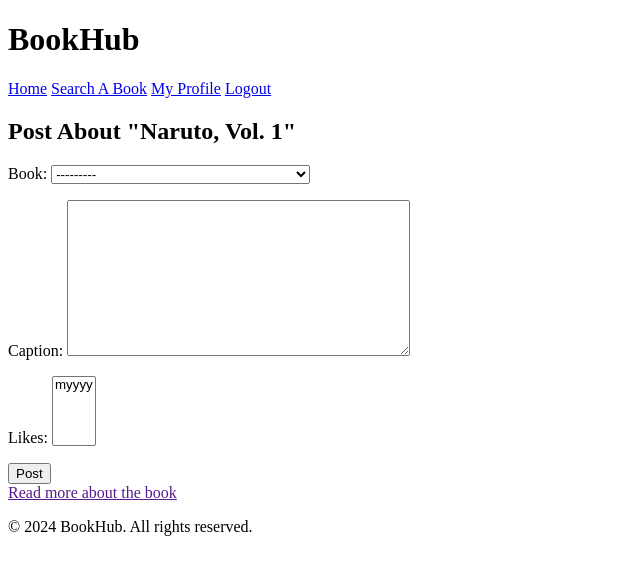
After one commit to Pymich999/ProjectHub, a Django app: page /create-post/1/ in a window 1280 px wide. The commit adds this page. Shown: the top 575 px of the page, without its empty margins (0-640 px from the left). Run offline with Django 5.2, Linux system fonts and the light colour scheme; a user stored in the database is signed in; data comes from the database, SQL or seed files in the repository.

Commit message:
New changes to booklist page and view, addition of new views(Post, Likes, Comment. This commit awaits update as most of the views are unstable
Some description

```diff
--- a/mbookhub/forms.py
+++ b/mbookhub/forms.py
@@ -1,12 +1,7 @@
 from django import forms
-from .models import Book, Profile
+from .models import Profile, Post
 from django.contrib.auth.forms import UserCreationForm
 from django.contrib.auth.models import User
-
-class Bookform(forms.ModelForm):
-    class Meta:
-        model = Book
-        fields = ['title', 'author', 'genre', 'description', 'isbn', 'rating', 'cover_image']
 
 
 class SignupForm(UserCreationForm):
@@ -24,3 +19,8 @@ class ProfileUpdateForm(forms.ModelForm):
 
 class BookSearchForm(forms.Form):
     query = forms.CharField(max_length=255, label='Search For A Book')
+
+class PostForm(forms.ModelForm):
+    class Meta:
+        model = Post
+        fields = ['book', 'caption', 'likes']
--- a/mbookhub/models.py
+++ b/mbookhub/models.py
@@ -1,17 +1,15 @@
 from django.db import models
 from django.contrib.auth.models import User
+from django.core.validators import MinValueValidator, MaxValueValidator
 
 # Create your models here.
 
 class Book(models.Model):
-    title = models.CharField(max_length=50)
-    author = models.CharField(max_length=50)
-    genre = models.CharField(max_length= 15)
-    description = models.TextField()
-    isbn = models.CharField(max_length=13, unique=True)
-    rating = models.DecimalField(max_digits=3, decimal_places=2, default=0.00)
-    created_at = models.DateTimeField(auto_now_add=True)
-    cover_image = models.ImageField(upload_to='book_covers/', blank=True, null=True)
+    title = models.CharField(max_length=250)
+    authors = models.CharField(max_length=250)
+    description = models.TextField(blank=True, null=True)
+    published_date = models.CharField(max_length=10)
+    thumbnail = models.URLField(blank=True, null=True)
 
     def __str__(self):
         return self.title
@@ -38,3 +36,33 @@ class Books(models.Model):
 
     def __str__(self):
         return f"{self.title} by {self.author}"
+
+#model to store users post about a book
+class Post(models.Model):
+    user = models.ForeignKey(User, on_delete=models.CASCADE)
+    book = models.ForeignKey(Book, on_delete=models.CASCADE)
+    caption = models.TextField(null=True, blank=True) #users thoughts about a book
+    created_at = models.DateTimeField(auto_now_add=True)
+    likes = models.ManyToManyField(User, related_name="post_likes", blank=True) #Users like on a book
+
+    def __str__(self):
+        return f"{self.user.username}'s post about {self.book.title}"
+
+
+class Comment(models.Model):
+    post = models.ForeignKey(Post, on_delete=models.CASCADE, related_name="comments")
+    user = models.ForeignKey(User, on_delete=models.CASCADE)
+    content = models.TextField()
+    created_at = models.DateTimeField(auto_now_add=True)
+
+    def __str__(self):
+        return f"Comment By {self.user.username}'s on {self.post.book.title}"
+
+
+class Rating(models.Model):
+    book = models.ForeignKey(Book, on_delete=models.CASCADE, related_name="ratings")
+    user = models.ForeignKey(User, on_delete=models.CASCADE)
+    rating = models.IntegerField(validators=[MinValueValidator(1), MaxValueValidator(5)]) #rating between 1 and 5
+
+    def __str__(self):
+        return f"{self.user.username} rated {self.book.title} {self.rating}/5"
--- a/mbookhub/templates/base.html
+++ b/mbookhub/templates/base.html
@@ -12,7 +12,6 @@
         <h1>BookHub</h1>
         <nav>
             <a href="{% url 'book_list' %}">Home</a>
-            <a href="{% url 'add' %}">Add Book</a>
             <a href="{% url 'search'%}">Search A Book<a/>
             <a href="{% url 'profile' %}">My Profile</a>
             <a href="{% url 'logout' %}">Logout</a>
--- a/mbookhub/templates/mbook/addbook.html
+++ b/mbookhub/templates/mbook/addbook.html
@@ -38,7 +38,8 @@
                   <input type="hidden" name= "published_date" value="{{ book.published_date}}">
                   <input type="hidden" name= "description" value="{{book.description}}">
                   <input type="hidden" name= "thumbnail" value="{{book.thumbnail}}">
-                  <button type="submit">Add To My Catalogue</button>
+                  <button type="submit" name="action" value="add_to_catalogue">Add To My Catalogue</button>
+                  <button type="submit" name="action" value="post_to_booklist">Post</button>
                 </form>
             </li>
         {% endfor %}
--- /dev/null
+++ b/mbookhub/templates/mbook/create_post.html
@@ -0,0 +1,13 @@
+{% extends 'base.html' %}
+
+{% block content %}
+    <h2>Post About "{{ book.title }}"</h2>
+
+    <form method="POST">
+        {% csrf_token %}
+        {{ form.as_p }}  <!-- Render the form fields properly -->
+        <button type="submit">Post</button>
+    </form>
+
+    <a href="{{ book.infolink }}">Read more about the book</a> <!-- Link to book details if needed -->
+{% endblock %}
--- a/mbookhub/urls.py
+++ b/mbookhub/urls.py
@@ -1,5 +1,5 @@
 from django.urls import path
-from .views import CustomLoginView, signup, add_book,book_list,profile,addbook
+from .views import CustomLoginView, signup,book_list,profile,addbook,like_post
 from . import views
 from django.contrib.auth import views as auth_views
 from django.conf.urls.static import static
@@ -8,10 +8,12 @@ from django.conf import settings
 
 urlpatterns = [
     path('', views.book_list, name = 'book_list'),
-    path('add/', views.add_book, name= 'add'),
     path('signup/', views.signup, name= 'signup'),
     path('login/', CustomLoginView.as_view(template_name='mbook/login.html'), name='login' ),
     path('logout/', auth_views.LogoutView.as_view(), name='logout'),
     path('profile/', views.profile, name='profile'),
     path('search/', views.addbook, name='search'),
+    path('like/<int:post_id>/', views.like_post, name='like_post'),
+    path('post/<int:post_id>/comment/', views.add_comment, name='add_comment'),
+    path('create-post/<int:book_id>/', views.create_post, name='create_post'),
 ]+ static(settings.MEDIA_URL, document_root=settings.MEDIA_ROOT)
--- a/mbookhub/views.py
+++ b/mbookhub/views.py
@@ -1,8 +1,8 @@
 import requests
-from django.shortcuts import render, redirect
-from django.http import HttpRequest,HttpResponseRedirect
-from .models import Book, Profile, Books
-from .forms import Bookform, SignupForm, ProfileUpdateForm, BookSearchForm
+from django.shortcuts import render, redirect, get_object_or_404
+from django.http import HttpRequest,HttpResponseRedirect, JsonResponse
+from .models import Book, Profile, Books, Post, Comment, Rating
+from .forms import SignupForm, ProfileUpdateForm, PostForm
 from django.contrib.auth import authenticate,login,logout
 from django.contrib.auth.decorators import login_required
 from django.contrib.auth.views import LoginView
@@ -16,21 +16,11 @@ from requests.exceptions import RequestException
 
 
 def book_list(request):
-    books = Book.objects.all()
-    return render(request,'mbook/book_list.html', {'books':books} )
+    # Fetch books and prefetch related posts for efficiency
+    books = Book.objects.prefetch_related('post_set').all()  # `post_set` is the reverse relation for the ForeignKey
+    return render(request, 'mbook/book_list.html', {'books': books})
 
-@login_required(login_url='login')
-def add_book(request):
-    if request.method == 'POST':
-        form = Bookform(request.POST, request.FILES)
-        if form.is_valid:
-            form.save()
-            return redirect('book_list')
-        else:
-            print(form.errors)
-    else:
-        form = Bookform()
-    return render(request,'mbook/book_form.html',{"form":form})
+
 
 def signup(request):
     if request.method == 'POST':
@@ -70,6 +60,7 @@ class CustomLoginView(LoginView):
         return super().form_invalid(form)
 
 
+
 def addbook(request):
     query = request.GET.get('q', '')
     books = []
@@ -88,7 +79,7 @@ def addbook(request):
                 for item in data.get('items', []):
                     book_info = item['volumeInfo']
                     books.append({
-                        'google_id':item['id'],
+                        'google_id': item['id'],
                         'title': book_info.get('title'),
                         'authors': ', '.join(book_info.get('authors', ['Unknown Authors'])),
                         'published_date': book_info.get('publishedDate', 'N/A'),
@@ -97,11 +88,12 @@ def addbook(request):
                         'infolink': book_info.get('infoLink')
                     })
             else:
-                error_message = "Oops, unable to connect right now, check your connection and try again"
+                error_message = "Oops, unable to connect right now, check your connection and try again."
         except RequestException:
             # Handle connection errors, timeouts, etc.
-            error_message = "Oops, unable to connect right now, check your connection and try again"
-    #If a book is selected to be saved to the database
+            error_message = "Oops, unable to connect right now, check your connection and try again."
+
+    # Check if the request method is POST before accessing action
     if request.method == 'POST':
         google_id = request.POST.get('google_id')
         title = request.POST.get('title')
@@ -109,21 +101,95 @@ def addbook(request):
         published_date = request.POST.get('published_date')
         description = request.POST.get('description')
         thumbnail = request.POST.get('thumbnail')
+        action = request.POST.get('action', '')  # Safely initialize 'action' to an empty string if not provided
 
-        #save selected book to database
-        book, created = Books.objects.get_or_create(
-            google_id=google_id,
-            defaults={
-                'title':title,
-                'authors':authors,
-                'published_date':published_date,
-                'description':description,
-                'thumbnail':thumbnail,
-                'user': request.user,
+        if action == 'add_to_catalogue':
+            # Add to profile catalogue
+            book, created = Books.objects.get_or_create(
+                google_id=google_id,
+                defaults={
+                    'title': title,
+                    'authors': authors,
+                    'published_date': published_date,
+                    'description': description,
+                    'thumbnail': thumbnail,
+                    'user': request.user,
+                }
+            )
+            return redirect('profile')
 
-            }
-        )
-        return redirect('book_list')
+        elif action == 'post_to_booklist':
+            # Add to public booklist
+            book, created = Book.objects.get_or_create(
+                title=title,
+                authors=authors,
+                defaults={
+                    'published_date': published_date,
+                    'description': description,
+                    'thumbnail': thumbnail,
+                }
+            )
+            # Redirect to create post page
+            return redirect('create_post', book_id=book.id)
+
+        # Add error message if action is unrecognized or missing
+        else:
+            error_message = "Invalid action. Please try again."
 
     # Pass the books and error message to the template
     return render(request, 'mbook/addbook.html', {'books': books, 'query': query, 'error_message': error_message})
+
+
+
+@login_required
+def create_post(request, book_id):
+    book = get_object_or_404(Book, id=book_id)
+
+    if request.method == 'POST':
+        form = PostForm(request.POST)
+        if form.is_valid():
+            post = form.save(commit=False)  # Don't save to the database yet
+            post.book = book
+            post.user = request.user
+            post.save()  # Now save it with book and user assigned
+            return redirect('book_list')  # Redirect to the book's detail page or where you'd like
+    else:
+        form = PostForm()
+
+    return render(request, 'mbook/create_post.html', {'form': form, 'book': book})
+
+
+@login_required
+def like_post(request,post_id):
+    post = Post.objects.get(id=post_id)
+
+    if post.likes.filter(id=request.user.id).exists():
+        post.likes.remove(request.user) #if liked, unlike
+    else:
+        post.likes.add(request.user)
+
+    return JsonResponse(
+        {
+            'success': True,
+            'likes_count': post.likes.count()
+        }
+    )
+
+
+@login_required
+def add_comment(request, post_id):
+    post = get_object_or_404(Post, id=post_id)  # Get the post that the comment is about
+
+    if request.method == 'POST':
+        comment_content = request.POST.get('comment_content')
+
+        if comment_content:
+            # Create and save the comment
+            Comment.objects.create(
+                post=post,
+                user=request.user,  # Link the comment to the logged-in user
+                content=comment_content
+            )
+
+        # Redirect back to the booklist homepage after adding the comment
+        return redirect('booklist_home')
```
Also changed, not shown: bookhub/settings.py (+8 -0 lines), mbookhub/static/js/like.js (added, +38 -0 lines), mbookhub/templates/mbook/book_list.html (+32 -13 lines), db.sqlite3, mbookhub/migrations/0001_initial.py, mbookhub/migrations/0002_book_cover_image_profile.py (deleted), mbookhub/migrations/0003_books.py (deleted), mbookhub/migrations/0004_rename_desciption_books_description.py (deleted), mbookhub/migrations/0005_alter_books_published_date.py (deleted), mbookhub/migrations/0006_rename_author_books_authors.py (deleted), mbookhub/migrations/0007_alter_books_authors.py (deleted), mbookhub/migrations/0008_books_user.py (deleted).
